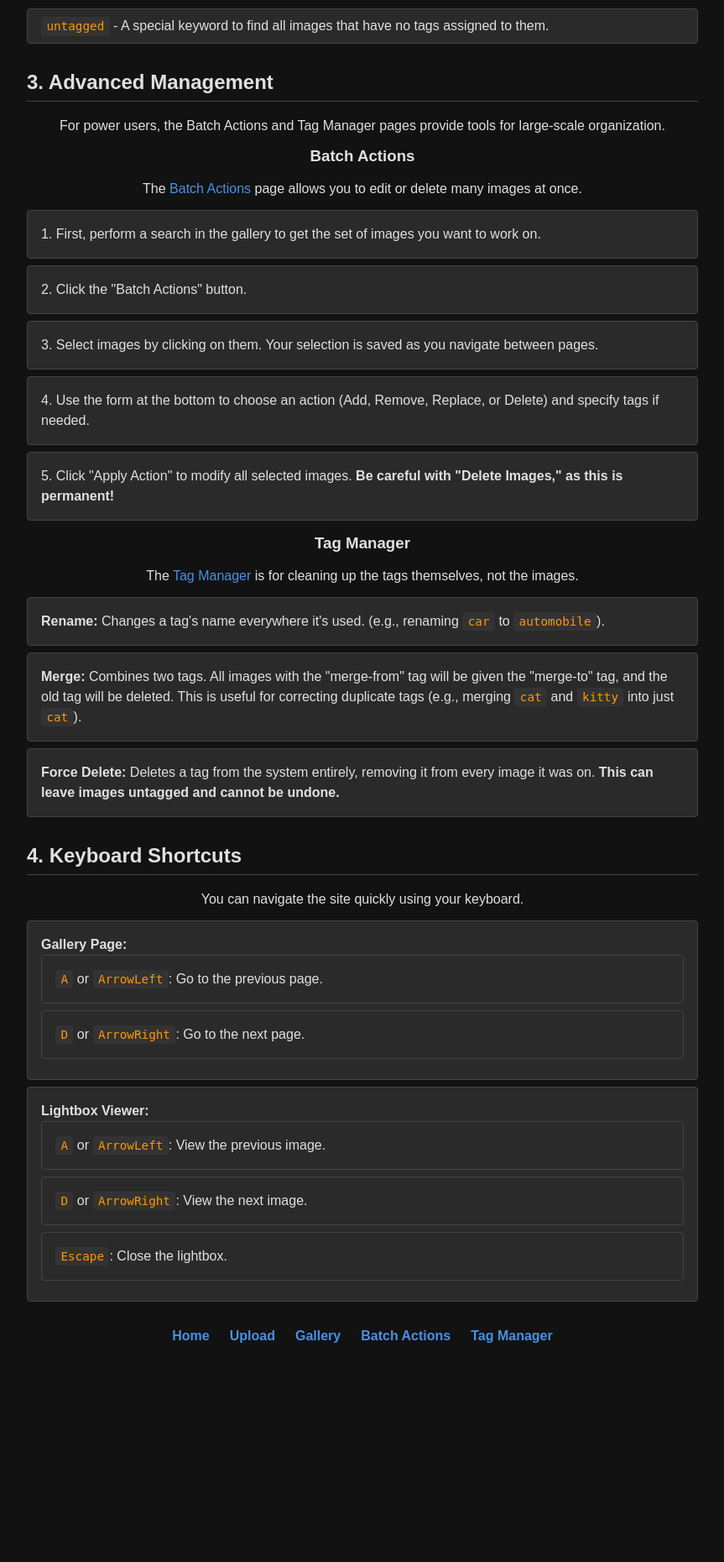
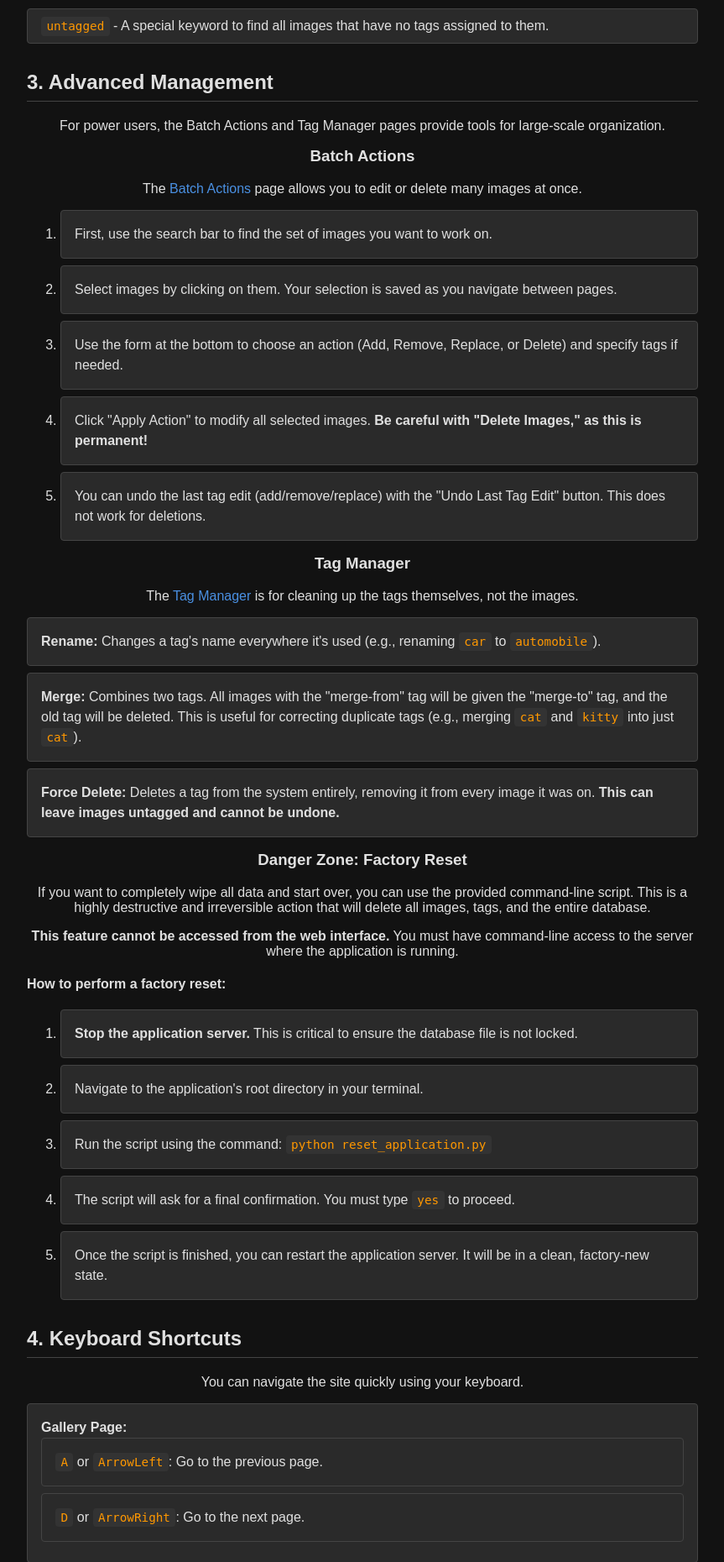
Before and after one commit to Hatrask/local-booru, a FastAPI app: page /help in a window 1280 px wide. Shown: the part 1906-3766 px from the top of the page at 84% size, without its empty margins (208-1071 px from the left). Before the commit the page ends 3505 px from the top, so only its background shows below. Run offline with FastAPI, Linux system fonts and the light colour scheme.

Commit message:
docs: document factory reset script in the help page and README

```diff
--- a/templates/help.html
+++ b/templates/help.html
@@ -94,19 +94,19 @@
 
     <h3>Batch Actions</h3>
     <p>The <a href="/batch_actions">Batch Actions</a> page allows you to edit or delete many images at once.</p>
-    <ul>
-        <li>1. First, perform a search in the gallery to get the set of images you want to work on.</li>
-        <li>2. Click the "Batch Actions" button.</li>
-        <li>3. Select images by clicking on them. Your selection is saved as you navigate between pages.</li>
-        <li>4. Use the form at the bottom to choose an action (Add, Remove, Replace, or Delete) and specify tags if needed.</li>
-        <li>5. Click "Apply Action" to modify all selected images. <strong>Be careful with "Delete Images," as this is permanent!</strong></li>
-    </ul>
+    <ol>
+        <li>First, use the search bar to find the set of images you want to work on.</li>
+        <li>Select images by clicking on them. Your selection is saved as you navigate between pages.</li>
+        <li>Use the form at the bottom to choose an action (Add, Remove, Replace, or Delete) and specify tags if needed.</li>
+        <li>Click "Apply Action" to modify all selected images. <strong>Be careful with "Delete Images," as this is permanent!</strong></li>
+        <li>You can undo the last tag edit (add/remove/replace) with the "Undo Last Tag Edit" button. This does not work for deletions.</li>
+    </ol>
 
     <h3>Tag Manager</h3>
     <p>The <a href="/tag_manager">Tag Manager</a> is for cleaning up the tags themselves, not the images.</p>
     <ul>
         <li>
-            <strong>Rename:</strong> Changes a tag's name everywhere it's used. (e.g., renaming <code>car</code> to <code>automobile</code>).
+            <strong>Rename:</strong> Changes a tag's name everywhere it's used (e.g., renaming <code>car</code> to <code>automobile</code>).
         </li>
         <li>
             <strong>Merge:</strong> Combines two tags. All images with the "merge-from" tag will be given the "merge-to" tag, and the old tag will be deleted. This is useful for correcting duplicate tags (e.g., merging <code>cat</code> and <code>kitty</code> into just <code>cat</code>).
@@ -115,6 +115,22 @@
             <strong>Force Delete:</strong> Deletes a tag from the system entirely, removing it from every image it was on. <strong>This can leave images untagged and cannot be undone.</strong>
         </li>
     </ul>
+
+    <div class="danger-zone">
+        <h3>Danger Zone: Factory Reset</h3>
+        <p>
+            If you want to completely wipe all data and start over, you can use the provided command-line script. This is a highly destructive and irreversible action that will delete all images, tags, and the entire database.
+        </p>
+        <p><strong>This feature cannot be accessed from the web interface.</strong> You must have command-line access to the server where the application is running.</p>
+        <h4>How to perform a factory reset:</h4>
+        <ol>
+            <li><strong>Stop the application server.</strong> This is critical to ensure the database file is not locked.</li>
+            <li>Navigate to the application's root directory in your terminal.</li>
+            <li>Run the script using the command: <code>python reset_application.py</code></li>
+            <li>The script will ask for a final confirmation. You must type <code>yes</code> to proceed.</li>
+            <li>Once the script is finished, you can restart the application server. It will be in a clean, factory-new state.</li>
+        </ol>
+    </div>
 
     <!-- Section 4: Keyboard Shortcuts -->
     <h2>4. Keyboard Shortcuts</h2>
@@ -137,7 +153,6 @@
         </li>
     </ul>
 
-
     <nav>
         <a href="/">Home</a>
         <a href="/upload">Upload</a>
```
Also changed, not shown: README.md.
